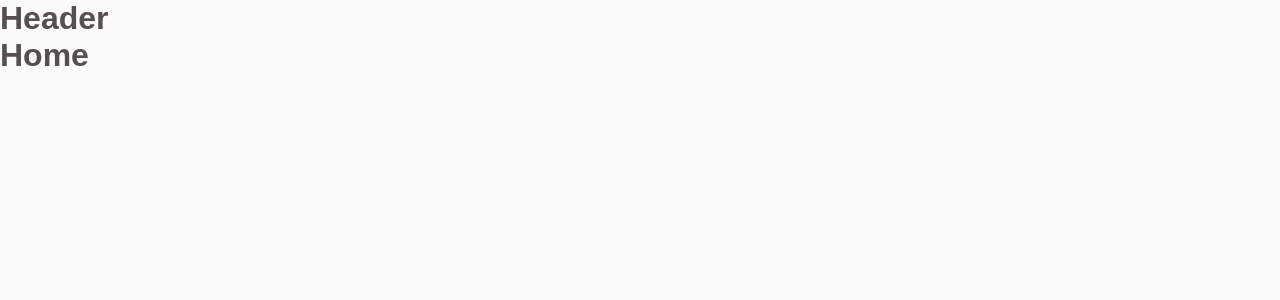
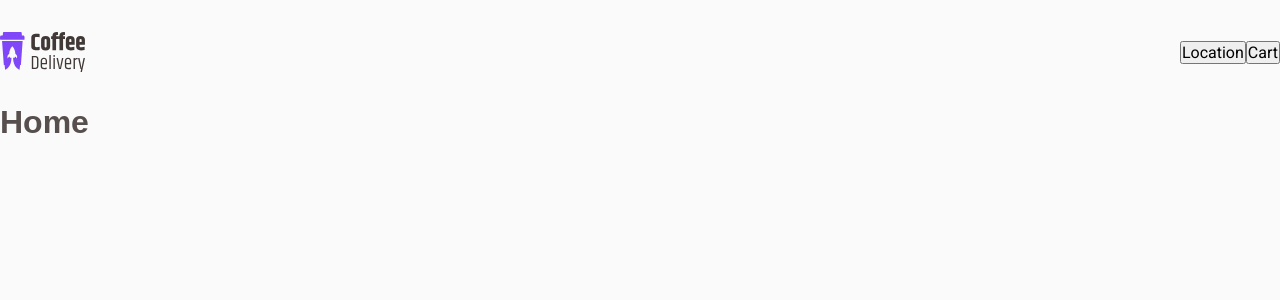
Before and after one commit to pamelasantoss/ignite-coffee-delivery, a React (Vite) app: page / in a window 1280 px wide. Shown: the top 300 px of the page. Built offline with nearby package versions, Linux system fonts and the light colour scheme; a web font is replaced by a local one.

Commit message:
feat: iniciando estilização do header

```diff
--- a/src/components/Header/index.tsx
+++ b/src/components/Header/index.tsx
@@ -1,5 +1,21 @@
+import { ActionButtonsContainer, HeaderContainer } from "./styles";
+import { Container } from "../../styles/default";
+
+import coffeeDeliveryLogo from "../../assets/coffee-delivery-logo.svg";
+
 export function Header() {
   return (
-    <h1>Header</h1>
+    <HeaderContainer>
+      <Container>
+        <div className="row">
+          <img src={coffeeDeliveryLogo} alt="Coffee Delivery" />
+
+          <ActionButtonsContainer>
+            <button>Location</button>
+            <button>Cart</button>
+          </ActionButtonsContainer>
+        </div>
+      </Container>
+    </HeaderContainer>
   );
 }
--- /dev/null
+++ b/src/components/Header/styles.ts
@@ -0,0 +1,13 @@
+import styled from "styled-components";
+
+export const HeaderContainer = styled.header`
+  padding: 2rem 0;
+
+  .row {
+    display: flex;
+    align-items: center;
+    justify-content: space-between;
+  }
+`;
+
+export const ActionButtonsContainer = styled.div``;
--- /dev/null
+++ b/src/styles/default.ts
@@ -0,0 +1,6 @@
+import styled from "styled-components";
+
+export const Container = styled.div`
+  max-width: 1280px;
+  margin: 0 auto;
+`;
```
Also changed, not shown: src/assets/coffee-delivery-logo.svg (added).
